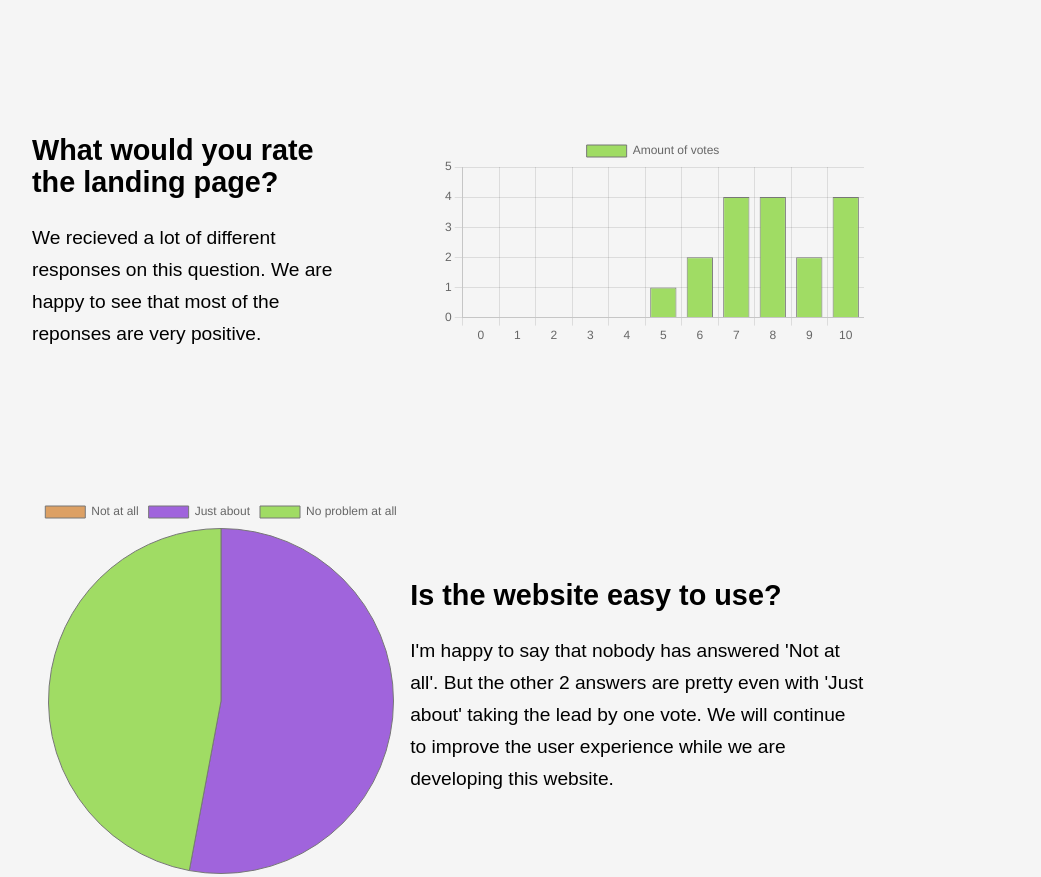
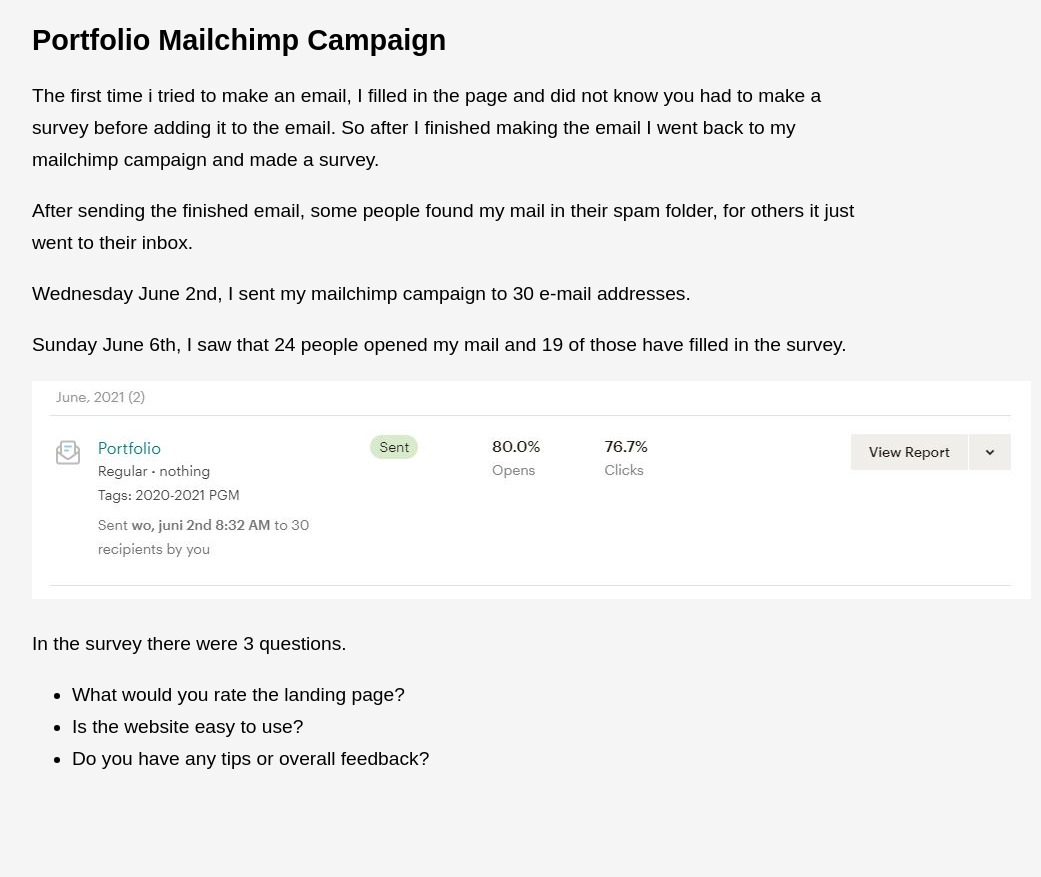
Before and after one commit to pgm-arthtemm/report, a plain HTML site: page index.html in a window 1280 px wide. Shown: the top 877 px of the page, without its empty margins (192-1233 px from the left). Drawn offline with nearby package versions, Linux system fonts and the light colour scheme.

Commit message:
added content

```diff
--- a/index.html
+++ b/index.html
@@ -1,5 +1,6 @@
 <!DOCTYPE html>
 <html lang="en">
+
 <head>
   <meta charset="UTF-8">
   <meta http-equiv="X-UA-Compatible" content="IE=edge">
@@ -8,12 +9,32 @@
   <link rel="stylesheet" href="./main.css">
   <title>Portfolio report</title>
 </head>
+
 <body>
   <main>
+    <div>
+      <h2>Portfolio Mailchimp Campaign</h2>
+      <p>The first time i tried to make an email, I filled in the page and did not know you had to make a survey before
+        adding it to the email. So after I finished making the email I went back to my mailchimp campaign and made a
+        survey.</p>
+      <p>After sending the finished email, some people found my mail in their spam folder, for others it just went to
+        their inbox.</p>
+      <p>Wednesday June 2nd, I sent my mailchimp campaign to 30 e-mail addresses.</p>
+      <p>Sunday June 6th, I saw that 24 people opened my mail and 19 of those have filled in the survey.</p>
+      <img src="./img/mailchimp.JPG" alt="mailchimp">
+      <p>In the survey there were 3 questions.</p>
+      <ul class="question__list">
+        <li class="question__list--item">What would you rate the landing page?</li>
+        <li class="question__list--item">Is the website easy to use?</li>
+        <li class="question__list--item">Do you have any tips or overall feedback?</li>
+      </ul>
+    </div>
+
     <div class="landingRating">
       <div class="landingRating__text">
         <h2>What would you rate the landing page?</h2>
-        <p>We recieved a lot of different responses on this question. We are happy to see that most of the reponses are very positive.</p>
+        <p>We recieved a lot of different responses on this question. We are happy to see that most of the reponses are
+          very positive.</p>
       </div>
       <div class="container">
         <canvas id="myChart"></canvas>
@@ -26,39 +47,57 @@
       </div>
       <div class="easyToUse__text">
         <h2>Is the website easy to use?</h2>
-        <p>I'm happy to say that nobody has answered 'Not at all'. But the other 2 answers are pretty even with 'Just about' taking the lead by one vote. We will continue to improve the user experience while we are developing this website.</p>
+        <p>I'm happy to say that nobody has answered 'Not at all'. But the other 2 answers are pretty even with 'Just
+          about' taking the lead by one vote. We will continue to improve the user experience while we are developing
+          this website.</p>
       </div>
     </div>
 
     <div class="feedback">
       <h2>Do you have any tips or overall feedback?</h2>
-      <p>We are very happy to see a lot of usefull tips and feedback from the people. We will definitely read this carefully and make adjustments where needed.</p>
+      <p>We are very happy to see a lot of usefull tips and feedback from the people. We will definitely read this
+        carefully and make adjustments where needed.</p>
       <ul>
-          <li>"Link was a bit hidden in the email, not really sure where to click to access the website. For mobile-view I would maybe add a subtle small gray-ish line beneath each project to seperate them more visually. Also when you click on anything of the detail it could collapse, so maybe add a '^'-sort of button to open and close them?"</li>
+        <li>"Link was a bit hidden in the email, not really sure where to click to access the website. For mobile-view I
+          would maybe add a subtle small gray-ish line beneath each project to seperate them more visually. Also when
+          you click on anything of the detail it could collapse, so maybe add a '^'-sort of button to open and close
+          them?"</li>
         <li>"Really nice! Pictures of teh website in the detail of your projects might be a good addition."</li>
         <li>"misschien een linkje naar het project als je er op klikt."</li>
         <li>"I'm guessing not all aspects of the website are finished?"</li>
-          <li>"The controls of the donut on the landings page is a bit weird to use. I would assume going up or down with my mouse would do the same. But it goes left instead. The site itself looks very clean and minimalistic and doesn't need to be changed."</li>
+        <li>"The controls of the donut on the landings page is a bit weird to use. I would assume going up or down with
+          my mouse would do the same. But it goes left instead. The site itself looks very clean and minimalistic and
+          doesn't need to be changed."</li>
         <li>"No"</li>
         <li>"Nice and clean design. Especially the projects overview!"</li>
-          <li>"Try to make the information desplayed accessible to users with screen readers or who prefer reduced motion."</li>
+        <li>"Try to make the information desplayed accessible to users with screen readers or who prefer reduced
+          motion."</li>
         <li>"none at the moment"</li>
         <li>"Design (contact) Let's the finihsed projects (with a link)"</li>
         <li>"No, looks very nice!"</li>
       </ul>
     </div>
+
+    <div class="conclusion">
+      <h2>Conclusion</h2>
+      <p>I found that mailchimp is very usefull to reach a lot of people with a professional-looking email. It is really
+        easy to see many people opened your mail and how many people filled in the survey. This tells you if people were
+        actually interessed in your email.</p>
+      <p>Setting up a professional-looking email is very easy. Drag and drop components and easily edit the size, color
+        is a very fast way to make a interesting email.</p>
+      <p>The responses to the survey showed me that I need to improve the usability of my portfolio. Some tips I got is
+        to make it more accessible to screenreader users and add icons to show that the project titles are clickable.
+        Another tip was adding images to the projects. Somebody also suggested I added the link to the github repository
+        for the projects. This feature has already been added.</p>
+    </div>
   </main>
-
   <footer>
     <div>
       <h3>Arthur Temmerman - PGM ArteveldeHogeschool</h3>
       <p>This website was created for IT Business. Assignment: report the results of a mailchimp campaign.</p>
     </div>
   </footer>
+  <script src="./main.js"></script>
+</body>
 
-
-  <script src="./main.js">
-
-  </script>
-</body>
 </html>
--- a/main.js
+++ b/main.js
@@ -1,6 +1,5 @@
 let myChart = document.getElementById('myChart').getContext('2d');
 let pieChart = document.getElementById('pieChart').getContext('2d');
-
 
 let easyToUseChart = new Chart(pieChart, {
   type: 'pie',
@@ -21,7 +20,15 @@ let myChart = document.getElementById('myChart').getContext('2d');
       display: true,
       text: 'Is the website easy to use?'
     },
-
+    plugins: {
+      legend: {
+        labels: {
+          font: {
+            size: 20
+          }
+        }
+      }
+    }
   }
 })
 
@@ -52,6 +59,15 @@ let myChart = document.getElementById('myChart').getContext('2d');
           stepSize : 1
         }
       }
+    },
+    plugins: {
+      legend: {
+        labels: {
+          font: {
+            size: 20
+          }
+        }
+      }
     }
   }
 })
```
Also changed, not shown: img/mailchimp.JPG (added). Lines whose indentation alone changed are shown as unchanged.
